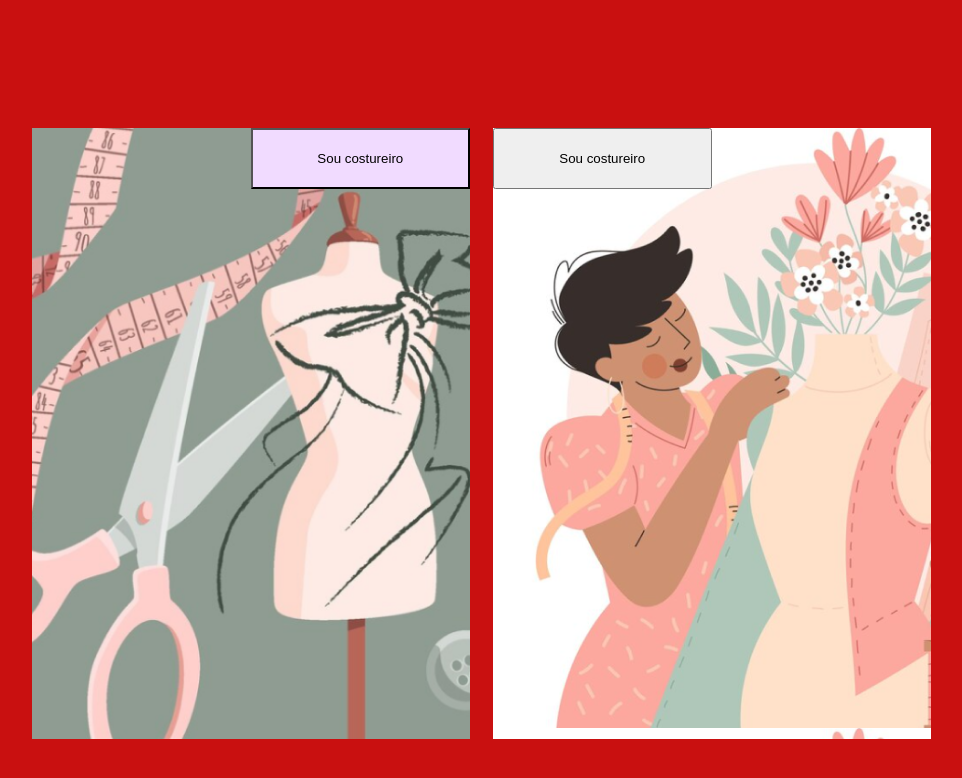
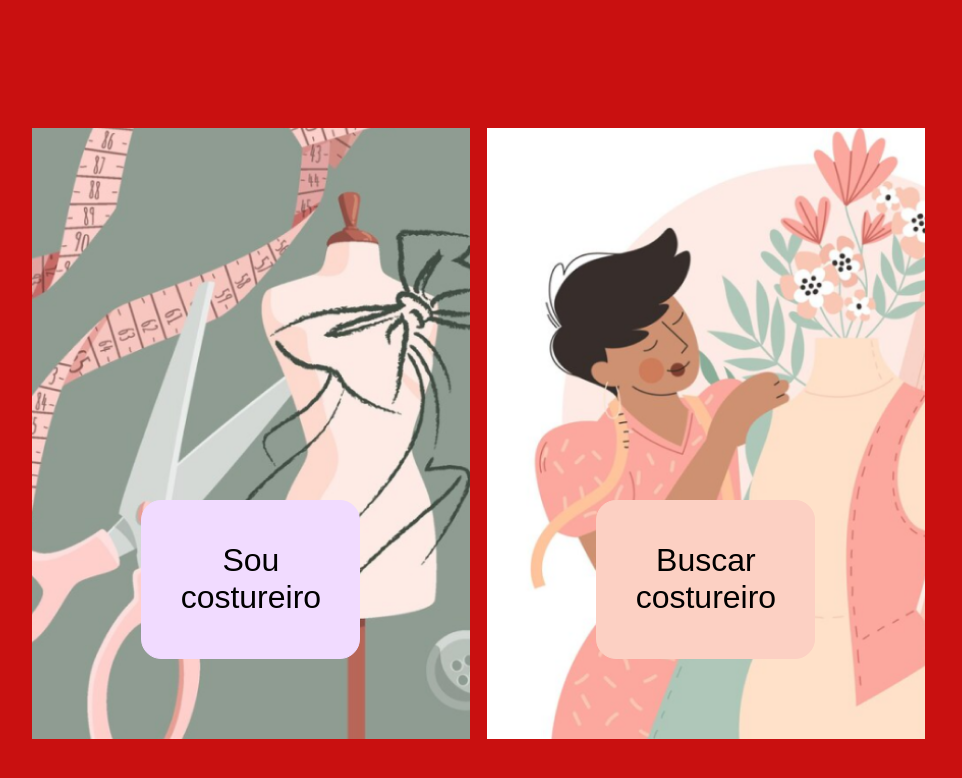
Before and after one commit to MRGuilherme1/Recostura, a React (Create React App) app: page / in a window 1280 px wide. Shown: the top 778 px of the page, without its empty margins (160-1122 px from the left). Built offline with nearby package versions, Linux system fonts and the light colour scheme.

Commit message:
dasboard melhor

```diff
--- a/src/Components/AreaCostura.jsx
+++ b/src/Components/AreaCostura.jsx
@@ -5,10 +5,10 @@ function AreaCostura() {
     return (
         <div className={style.Conteiner1}>
             <div className={style.ConteinerMenor1}>
-                <button>Sou costureiro</button>
+                <button>Sou <br></br> costureiro</button>
             </div>
             <div className={style.ConteinerMenor2}>
-                <button>Sou costureiro</button>
+                <button>Buscar <br></br>costureiro</button>
             </div>
 
 
--- a/src/Module/AreaCostura.module.css
+++ b/src/Module/AreaCostura.module.css
@@ -4,18 +4,20 @@
     background-color: rgb(201, 16, 16);
     width: 90vw;
     height: 100vh;
-    gap: 2%;
+    gap: 1.5%;
     padding-left: 15%;
     padding-top: 10%;
 }
 .ConteinerMenor1{
-    height: 76.389vh;
+    height: 66.389vh;
     width: 38%;
     background-image: url(../IMG/SouCostureiro.png.png);
     background-size: cover;
     position: relative;
     display: flex;
-    justify-content: flex-end;
+    justify-content: center;
+    align-items: end;
+    padding-bottom: 10vh;
 }
 .ConteinerMenor1 img {
     width: 100%;
@@ -24,12 +26,28 @@
 .ConteinerMenor1 button {
     background-color: #F1DBFF;
     width: 50%;
-    height: 10%;
+    height: 30%;
+    border-radius: 20px;
+    border: #F1DBFF solid 1px;
+    font-size: 2em;
+    text-align: center;
+
+}
+.ConteinerMenor1 button:hover{
+    transition: 0.3s;
+    background-color: #FCD0C3;
+    border: #FCD0C3 solid 1px;
 }
 .ConteinerMenor2{
-    height: 76.389vh;
+    height: 66.389vh;
     width: 38%;
     background-image: url(../IMG/SouCliente.png.png);
+    background-size: cover;
+    position: relative;
+    display: flex;
+    justify-content: center;
+    align-items: flex-end;
+    padding-bottom: 10vh;
 }
 .ConteinerMenor2 img {
     width: 100%;
@@ -37,6 +55,16 @@
     background-size: cover;
 }
 .ConteinerMenor2 button {
+    background-color: #FCD0C3;
     width: 50%;
-    height: 10%;
+    height: 30%;
+    border-radius: 20px;
+    border: #FCD0C3 1px solid;
+    font-size: 2em;
+    text-align: center;
 }
+.ConteinerMenor2 button:hover{
+    transition: 0.3s;
+    background-color: #8F9C92;
+    border: #8F9C92 1px solid;
+}
```
